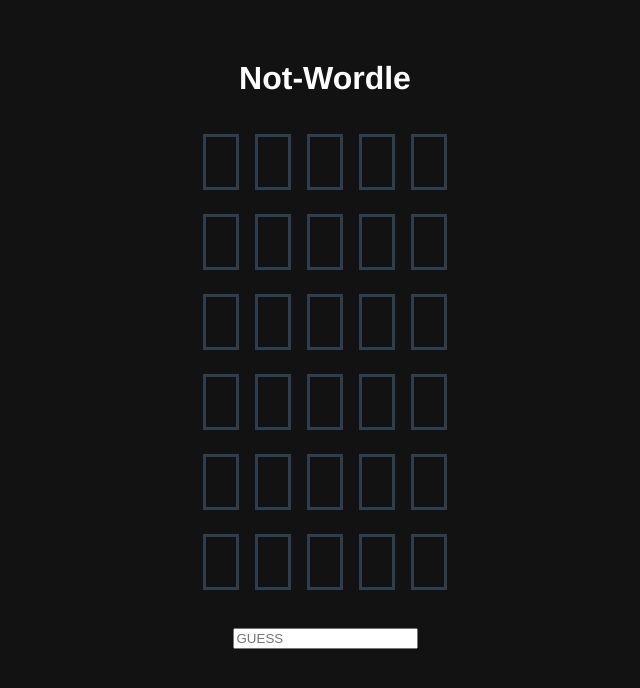
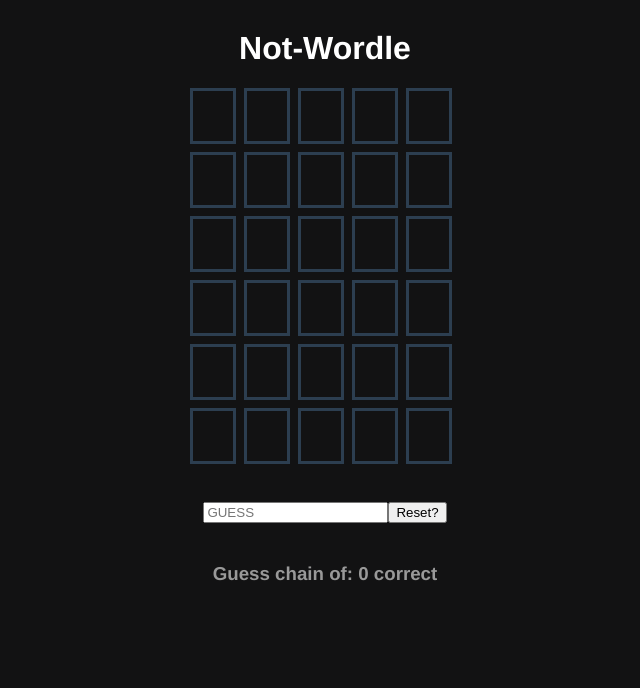
Before and after one commit to zaphod65/wordle_clone, a Vue app: page / in a window 1280 px wide. Shown: the top 688 px of the page, without its empty margins (315-955 px from the left). Built offline with nearby package versions, Linux system fonts and the light colour scheme.

Commit message:
Added some styling, guess chain tracking, and a reset button.

```diff
--- a/src/App.vue
+++ b/src/App.vue
@@ -24,6 +24,6 @@ body {
   -moz-osx-font-smoothing: grayscale;
   text-align: center;
   color: #2c3e50;
-  margin-top: 60px;
+  margin-top: 30px;
 }
 </style>
--- a/src/components/GameContainer.vue
+++ b/src/components/GameContainer.vue
@@ -9,6 +9,8 @@
         :key="guessAttempt"
       />
       <input placeholder="GUESS" v-on:keyup.enter="addGuess" :disabled="gameOver">
+      <button v-on:click="resetGame">Reset?</button>
+      <h3>Guess chain of: <span :class="chainClass">{{guessChain}}</span> correct</h3>
     </div>
   </div>
 </template>
@@ -30,7 +32,20 @@ export default {
       gameOver: false,
       word: 'FOUND',
       maxGuesses: 6,
+      guessChain: 0,
     };
+  },
+  computed: {
+    chainClass: function() {
+      if (this.guessChain > 10) {
+        return 'guessBig';
+      } else if (this.guessChain >= 5) {
+        return 'guessMedium';
+      } else if (this.guessChain >= 1) {
+        return 'guessSmall';
+      }
+      return 'guessNone';
+    },
   },
   methods: {
     addGuess: function(event) {
@@ -39,11 +54,23 @@ export default {
       if (guess === this.word) {
         this.gameWon = true;
         this.gameOver = true;
+        this.guessChain++;
+      }
+
+      if (this.currentGuess === this.maxGuesses) {
+        this.gameOver = true;
+        this.guessChain = 0;
       }
 
       this.guesses[this.currentGuess] = guess;
       event.target.value = "";
       this.currentGuess++;
+    },
+    resetGame: function() {
+      this.gameWon = false;
+      this.gameOver = false;
+      this.guesses = [];
+      this.currentGuess = 1
     }
   }
 }
@@ -55,6 +82,7 @@ h1 {
 }
 
 h3 {
+  color: #999;
   margin: 40px 0 0;
 }
 
@@ -66,4 +94,16 @@ div.center {
 input {
   margin-top: 30px;
 }
+
+span.guessSmall {
+  color: darkslateblue;
+}
+
+span.guessMedium {
+  color: darkkhaki;
+}
+
+span.guessBig {
+  color: darkseagreen;
+}
 </style>
--- a/src/components/GuessContainer.vue
+++ b/src/components/GuessContainer.vue
@@ -13,11 +13,12 @@
 
 <style scoped>
 div {
-  margin-top: 0.5em;
+  margin: 0 0.25em 0.25em 0;
 }
 
 div.clear {
   clear:  both;
+  margin: 0;
 }
 </style>
 
--- a/src/components/LetterContainer.vue
+++ b/src/components/LetterContainer.vue
@@ -6,9 +6,8 @@
 div {
   float: left;
   font-size: 2em;
-  margin: 0.25em;
   border: #2c3e50 solid;
-  width: 30px;
+  width: 40px;
   height: 50px;
   color: #fff;
 }
```
